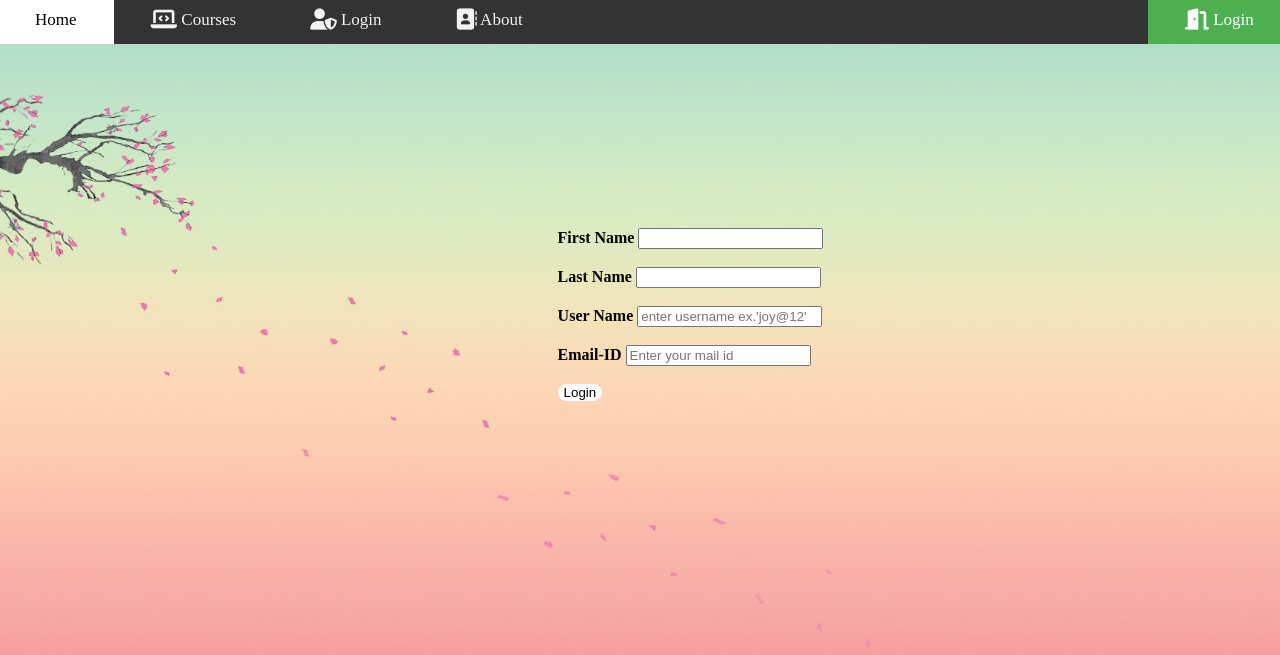
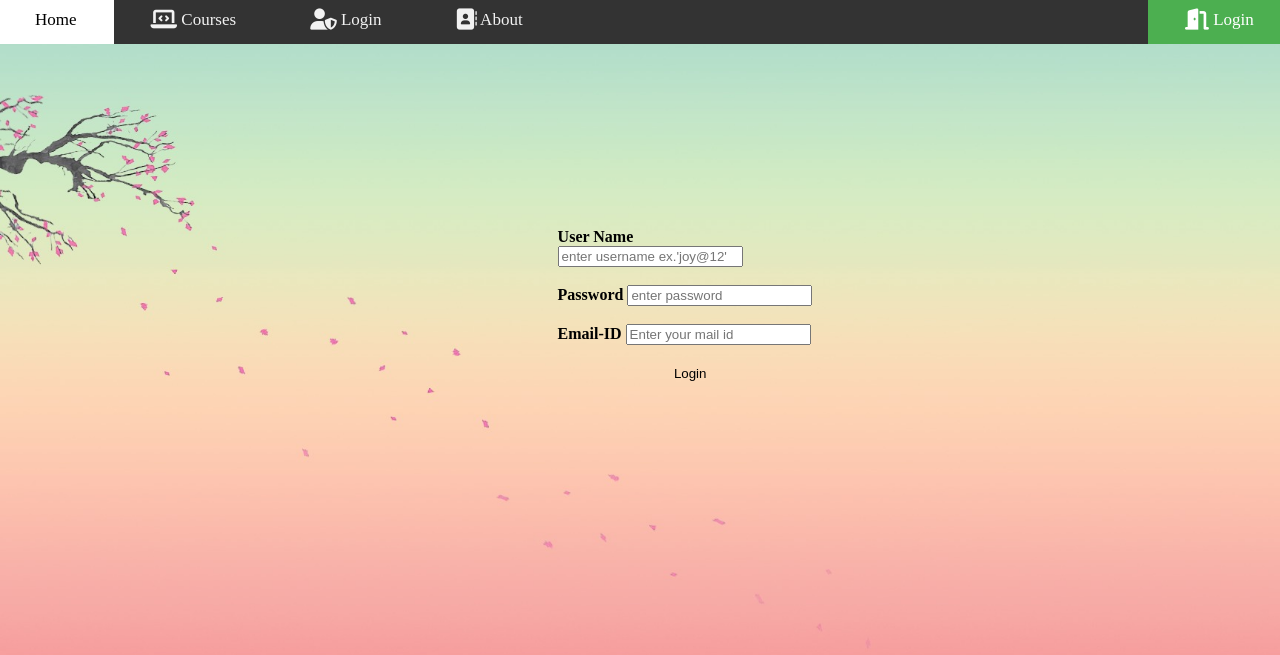
Before and after one commit to john-s21/Django-Web-App, a Django app: page /home/log.html in a window 1280 px wide. Shown: the top 655 px of the page. Run offline with Django 3.2, Linux system fonts and the light colour scheme; some libraries are stand-ins or nearby versions.

Commit message:
login UI done

```diff
--- a/enroll/models.py
+++ b/enroll/models.py
@@ -47,10 +47,9 @@ class Data(models.Model):
 
 class Reg(models.Model):
     id = models.AutoField(auto_created=True, primary_key=True)
-    f_name = models.CharField(max_length=15, null=False, blank=False)
-    l_name = models.CharField(max_length=15, null=False, blank=False)
     usr_name = models.CharField(max_length=15, unique=True, null=False, blank=False)
+    pwd = models.CharField(max_length=15, null=False, blank=False)
     mail = models.EmailField(unique=True, null=False, blank=False)
 
     def __str__(self):
-        return self.f_name
+        return self.usr_name
--- a/enroll/static/CSS/main.css
+++ b/enroll/static/CSS/main.css
@@ -125,36 +125,40 @@ table{
         padding: 20px 9px 5px 8px;
         background-color: transparent;
         color:black;
-        height: 180px;
-        width: 270px;
+        height: 140px;
+        width: 260px;
         border-color: transparent;
         text-align: left;
-
 }
 
 #fieldset02:hover{
             box-shadow: 0 0 12px 5px black;
-            background-color: #ddd;
             transition-duration: 0.9s;
             background-color: rgba(0, 0, 0, 0);
             background-color: rgba(0, 0, 0, 0, 1);
 }
 .button {
-        color: Black;
+        color: black;
         cursor: pointer;
         border-radius: 37px;
         text-decoration: none;
         border: none;
         background-color: white;
-        transition-duration: 0.9s;
+        transition-duration: 0.8s;
 }
 
-.button:hover {
+
+.container button.b4 {
+            background-color: transparent;
+            border-radius: 5px;
+            position: relative;
+            left: 40%;
+            width: 22%;
+            height: 15%;
+}
+
+button.b4:hover {
         background-color: black;
         color: white;
-        box-shadow: 0 12px 16px 0 black;
+        box-shadow: 0 1px 8px 1.5px green;
 }
-
-.container button b4 {
-            position: center;
-}
--- a/enroll/static/JS/main.js
+++ b/enroll/static/JS/main.js
@@ -1,4 +1,4 @@
-function don()
+function con()
     {
         alert("button testing");
     }
--- a/enroll/templates/contact.html
+++ b/enroll/templates/contact.html
@@ -11,10 +11,10 @@
         <center>
             <br>
             <br>
-            <button class="button b2" onclick="don()" value="bt">TEST BUTTON</button><br><br><br>
-            <input class="button b3" type="button" name="button-1" value="TEST BUTTON 2" onclick="don()">
+            <button class="button b2" onclick="con()" value="bt">TEST BUTTON</button><br><br><br>
+            <input class="button b3" type="button" name="button-1" value="TEST BUTTON 2" onclick="con()">
             <br><br><br>
-            <input type="button" class="button b5" onclick="don()" value="TEST BUTTON 3">
+            <input type="button" class="button b5" onclick="con()" value="TEST BUTTON 3">
         </center>
     </body>
 </html>
--- a/enroll/templates/index.html
+++ b/enroll/templates/index.html
@@ -22,7 +22,7 @@
 
             {% block content %}
             {% endblock content %}
-        <script src="https://kit.fontawesome.com/1285c02b37.js" crossorigin="anonymous"></script>
-        <script type="text/javascript" src="{% static 'JS/main.js' %}"></script>
+                <script type="text/javascript" src="{% static 'JS/main.js' %}"></script>
+                <script src="https://kit.fontawesome.com/1285c02b37.js" crossorigin="anonymous"></script>
         </body>
     </html>
--- a/enroll/templates/log.html
+++ b/enroll/templates/log.html
@@ -11,17 +11,15 @@
         <br>
         <br>
         <div class="container">
-            <form method="POST" name="form-1" autocomplete="off">
+            <form method="POST" autocomplete="off">
                 {% csrf_token %}
                 <fieldset id="fieldset02">
-                    <label><b>First Name </b></label>
-                    <input id="in01" type="text" name="fname" required onmouseenter=don()"><br><br>
-                    <label><b>Last Name </b></label>
-                    <input id="in02" type="text" name="lname" required><br><br>
                     <label><b>User Name </b></label>
-                    <input id="in03" type="text" placeholder="enter username ex.'joy@12'" name="uname" required><br><br>
+                        <input id="in 01" type="text" placeholder="enter username ex.'joy@12'" name="uname" required><br><br>
+                    <label><b>Password </b></label>
+                        <input id="in 02" type="text" placeholder="enter password" name="pwd" required><br><br>
                     <label><b>Email-ID  </b></label>
-                    <input id="in04" type="email" placeholder="Enter your mail id" name="mail" required><br><br>
+                        <input id="in 03" type="email" placeholder="Enter your mail id" name="mail" required><br><br>
                     <button class="button b4" value="post" type="submit">Login</button>
                 </fieldset>
             </form>
--- a/enroll/views.py
+++ b/enroll/views.py
@@ -1,5 +1,6 @@
 from django.views.generic import ListView, TemplateView
 from django.views.generic.edit import CreateView, DeleteView, UpdateView
+"""from django.contrib.auth.models import auth"""
 from . models import Data, Reg
 from django.urls import reverse_lazy
 from django.shortcuts import render, redirect
@@ -43,12 +44,23 @@ class CN(TemplateView):
 def log(request):
     if request.method == 'POST':
         post = Reg()
-        post.f_name = request.POST.get('fname')
-        post.l_name = request.POST.get('lname')
         post.usr_name = request.POST.get('uname')
+        post.pwd = request.POST.get('pwd')
         post.mail = request.POST.get('mail')
         post.save()
+        print("------Data are stored------")
         return redirect('home')
     else:
-        print("Please Enter valid details!!")
+        print("------NO DATA ENTERED------")
         return render(request, 'log.html')
+
+
+"""def reg(request):
+    if request.method == 'POST':
+        post = Reg()
+        post.usr_name = request.POST.get('uname')
+        post.pwd = request.POST.get('pwd')
+        if auth.authenticate(usr_name='uname', pwd='pwd'):
+            pass
+    else:
+        pass"""
--- a/student/urls.py
+++ b/student/urls.py
@@ -22,7 +22,6 @@ from django.contrib.staticfiles.urls import staticfiles_urlpatterns
 urlpatterns = [
     path('admin/', admin.site.urls),
     path('home/', include('enroll.urls')),
-    path('accounts/', include('django.contrib.auth.urls')),
 
 ]
 if settings.DEBUG:
```
Also changed, not shown: db.sqlite3, enroll/migrations/0003_auto_20210120_1357.py (added).
